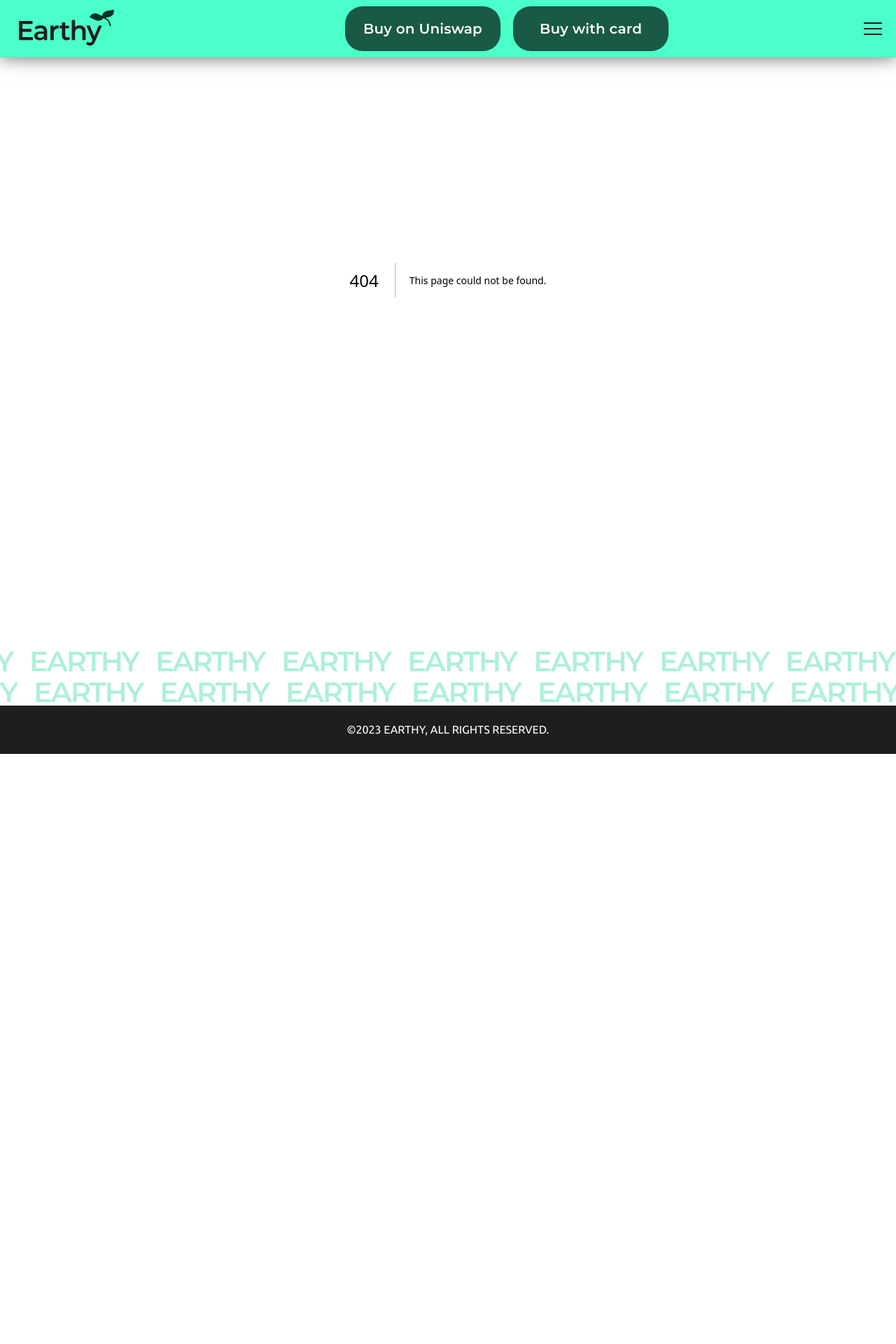
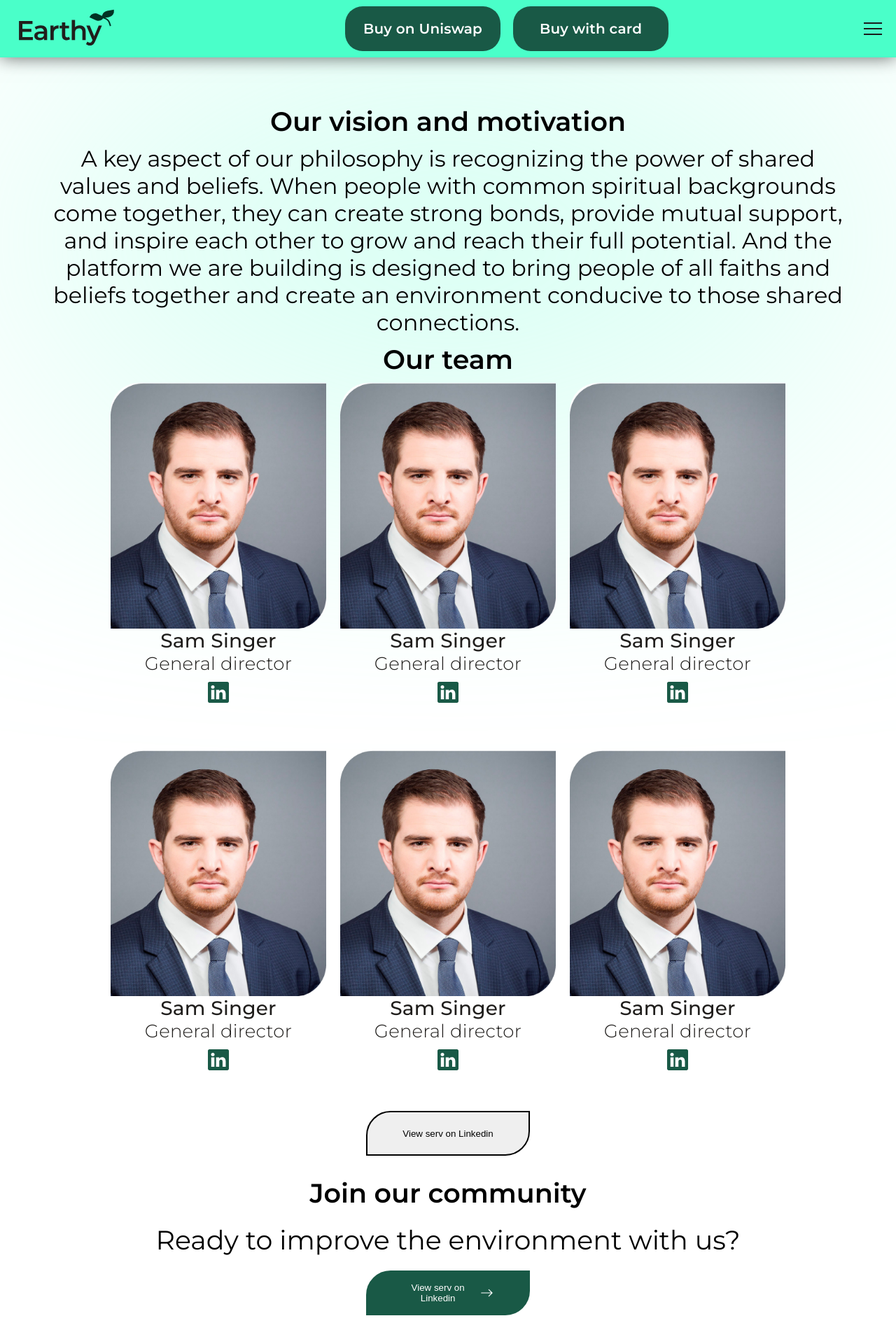
Before and after one commit to DMCprogs/earthry, a Next.js app: page /about in a window 1280 px wide. Before the commit this address had no page. Shown: the top 1920 px of the page at 70% size. Before the commit the page ends 1077 px from the top, so only its background shows below. Built offline with nearby package versions, Linux system fonts and the light colour scheme.

Commit message:
add about page

```diff
--- /dev/null
+++ b/src/app/about/cardTeam.tsx
@@ -0,0 +1,34 @@
+import { FC } from "react";
+import Link from "next/link";
+import { StaticImageData } from "next/image";
+import{
+    DivContainerCardSC,
+    DivDescriptionCadSC,
+    DivPostSC,
+    DivNameSC,
+    DivLinkidSC,
+    DivImageSC,
+  } from "./styles.about";
+
+  type CardTeamProps = {
+    name: string;
+    post: string;
+    links:string;
+    images:StaticImageData;
+  }
+  import {BsLinkedin} from "react-icons/bs";
+
+const CardTeam: FC<CardTeamProps> = ({name,post,links,images}) => (
+<DivContainerCardSC>
+<DivImageSC img={images}/>
+<DivDescriptionCadSC>
+    <DivNameSC>{name}</DivNameSC>
+    <DivPostSC>{post}</DivPostSC>
+</DivDescriptionCadSC>
+<DivLinkidSC>
+   <Link href={links}> <BsLinkedin size={30} color={'#195946'}/></Link>
+    </DivLinkidSC>
+</DivContainerCardSC>
+);
+
+export default CardTeam;
--- /dev/null
+++ b/src/app/about/page.tsx
@@ -0,0 +1,52 @@
+import { FC } from "react";
+import Link from "next/link";
+import { DivDefaultContainerSC } from "../styles.page";
+import{
+  DivH1SC,
+  DivDetailTextSC,
+  ContainerSC,
+  DivContainerTeamSC,
+  DivTeamSC,
+  ButtonLinkenInSC,
+  DivJoinSC,
+  ButtonJoinSC,
+
+} from "./styles.about";
+import teamLogo from "../images/Team.jpg";
+import CardTeam from "./cardTeam";
+import {BsArrowRight} from "react-icons/bs";
+const About: FC = () => (
+  <DivDefaultContainerSC style={{marginTop:'140px'}}>
+   <DivH1SC>Our vision and motivation</DivH1SC>
+   <ContainerSC>
+   <DivDetailTextSC>
+   A key aspect of our philosophy is recognizing the power of shared values and beliefs.
+    When people with common spiritual backgrounds come together, they can create strong bonds,
+     provide mutual support, and inspire each other to grow and reach their full potential.
+   And the platform we are building is designed to bring people of all faiths and beliefs together
+    and create an environment conducive to those shared connections.
+   </DivDetailTextSC>
+   </ContainerSC>
+   <DivContainerTeamSC>
+   <DivH1SC >Our team</DivH1SC>
+    <DivTeamSC>
+     <CardTeam images={teamLogo} links={'https://www.linkedin.com/'}  name={'Sam Singer'} post={'General director'}/>
+     <CardTeam images={teamLogo} links={'https://www.linkedin.com/'}  name={'Sam Singer'} post={'General director'}/>
+     <CardTeam images={teamLogo} links={'https://www.linkedin.com/'}  name={'Sam Singer'} post={'General director'}/>
+     <CardTeam images={teamLogo} links={'https://www.linkedin.com/'} name={'Sam Singer'} post={'General director'}/>
+     <CardTeam images={teamLogo} links={'https://www.linkedin.com/'} name={'Sam Singer'} post={'General director'}/>
+     <CardTeam images={teamLogo} links={'https://www.linkedin.com/'} name={'Sam Singer'} post={'General director'}/>
+    </DivTeamSC>
+    <div style={{width:'100%',height:'100%',display:'grid',justifyItems:'center'}}> <Link href={'https://www.linkedin.com/'}><ButtonLinkenInSC>View serv on Linkedin </ButtonLinkenInSC></Link> </div>
+
+   <DivJoinSC>
+   <DivH1SC >Join our community</DivH1SC>
+   <DivH1SC style={{fontWeight: '400'}} >Ready to improve the environment with us?</DivH1SC>
+   <div style={{width:'100%',height:'100%',display:'grid',justifyItems:'center'}}> <Link href={'https://www.linkedin.com/'}><ButtonJoinSC>View serv on Linkedin <BsArrowRight color={'white'} size={24}/> </ButtonJoinSC></Link> </div>
+   </DivJoinSC>
+   </DivContainerTeamSC>
+
+  </DivDefaultContainerSC>
+);
+
+export default About;
--- /dev/null
+++ b/src/app/about/styles.about.ts
@@ -0,0 +1,204 @@
+"use client";
+import Image from "next/image";
+import styled from "styled-components";
+import { StaticImageData } from 'next/image';
+
+type Props = {
+  img: StaticImageData;
+}
+
+export const DivH1SC = styled.div`
+margin-top: 10px;
+margin-bottom: 10px;
+  width: 100%;
+  display: grid;
+  height: 100%;
+  color: #000;
+text-align: center;
+font-family: Montserrat;
+font-size: clamp(38px, 2.5vw, 48px);
+font-style: normal;
+font-weight: 600;
+line-height: normal;
+`;
+export const ContainerSC = styled.div`
+  position: relative;
+  width: 100%;
+  height: 100%;
+
+  &::before {
+    content: "";
+    position: absolute;
+    width: 100%;
+    height: 100%;
+    border-radius: 1538.931px;
+    background: #A5FFE4;
+    filter: blur(225px);
+    z-index: -1;
+
+  }
+`;
+
+export const DivDetailTextSC = styled.div`
+  position: relative;
+  width: 100%;
+  height: 100%;
+  display: grid;
+  font-size: clamp(20px, 2.5vw, 40px);
+  color: #000;
+  text-align: center;
+  font-family: Montserrat;
+  font-style: normal;
+  font-weight: 400;
+  line-height: normal;
+`;
+export const DivContainerTeamSC = styled.div`
+ display: grid;
+ width: 100%;
+ height: 100%;
+ grid-template-rows: max-content max-content;
+
+`;
+export const DivTeamSC = styled.div`
+ display: grid;
+ width: 100%;
+ height: 100%;
+ grid-template-columns: max-content max-content;
+ justify-content: center;
+ gap: 20px;
+ @media (min-width: 720px){  grid-template-columns: max-content max-content max-content;}
+`;
+export const DivContainerCardSC = styled.div`
+ display: grid;
+ width: 100%;
+ height: 100%;
+ grid-template-rows:max-content max-content max-content;
+ min-height: 252px;
+ min-width: 150px;
+ justify-content: center;
+ justify-items: center;
+ @media (min-width: 720px){  min-width: 229px;
+min-height: 384px;
+}
+@media (min-width: 1280px){  min-width: 308px;
+min-height: 505px;
+
+}
+@media (min-width: 1920px){  min-width: 398px;
+min-height: 652px;
+
+}
+`;
+export const DivDescriptionCadSC = styled.div`
+ display: grid;
+ width: 100%;
+ height: 100%;
+ grid-template-rows: max-content max-content;
+
+`;
+export const DivNameSC = styled.div`
+
+ width: 100%;
+ height: 100%;
+ color: #201E1C;
+text-align: center;
+font-family: Montserrat;
+font-size: clamp(18px, 2.5vw, 28px);
+font-style: normal;
+font-weight: 500;
+line-height: normal;
+letter-spacing: 0.2px;
+`;
+export const DivPostSC = styled.div`
+ width: 100%;
+ height: 100%;
+ color: #201E1C;
+text-align: center;
+font-family: Montserrat;
+font-size: clamp(18px, 2.5vw, 26px);
+font-style: normal;
+font-weight: 300;
+line-height: normal;
+letter-spacing: 0.2px;
+
+`;
+export const DivLinkidSC  = styled.div`
+display: grid;
+ width: 100%;
+ height: 100%;
+ justify-items: center;
+ margin: 10px 0;
+
+`;
+export const DivJoinSC  = styled.div`
+display: grid;
+ width: 100%;
+ height: 100%;
+ justify-items: center;
+ margin: 10px 0;
+ grid-template-rows: max-content max-content max-content;
+
+
+`;
+export const ButtonLinkenInSC  = styled.button`
+cursor: pointer;
+display: grid;
+ width: 100%;
+ height: 100%;
+ justify-items: center;
+ margin: 10px 0;
+ border-radius: 35px 0px;
+border: 2px solid #000;
+max-width: 234px;
+max-height: 24px;
+ display: inline-flex;
+padding: 30px 50px;
+align-items: center;
+gap: 10px;
+`;
+export const ButtonJoinSC  = styled.button`
+cursor: pointer;
+display: grid;
+ width: 100%;
+ height: 100%;
+ justify-items: center;
+ margin: 10px 0;
+border: 2px solid #195946;
+max-width: 234px;
+max-height: 24px;
+ display: inline-flex;
+padding: 30px 50px;
+align-items: center;
+gap: 10px;
+border-radius: 35px 0px;
+background: #195946;
+color: white;
+grid-template-columns: max-content max-content;
+`;
+
+
+export const DivImageSC = styled.div<Props>`
+  display: grid;
+  width: 100%;
+  height: 100%;
+  justify-items: center;
+  border-radius: 40px 0px;
+  background: url(${props => props.img.src}), lightgray -72.713px 0px / 176.592% 103.067% no-repeat;
+  min-width: 150px;
+  min-height: 175.925px;
+  background-size:cover;
+  @media (min-width: 720px){
+    min-width: 229px;
+min-height: 268.075px;
+
+}
+@media (min-width: 1280px){  min-width: 308px;
+min-height: 351.151px;
+
+}
+@media (min-width: 1920px){  min-width: 398px;
+min-height: 455.17px;
+
+}
+
+`;
```
Also changed, not shown: src/app/components/button_green/index.tsx (added, +15 -0 lines), src/app/components/button_green/styles.button.ts (added, +20 -0 lines), src/app/images/Team.jpg (added), 1 other file (tests, documents, lock files or other folders).
